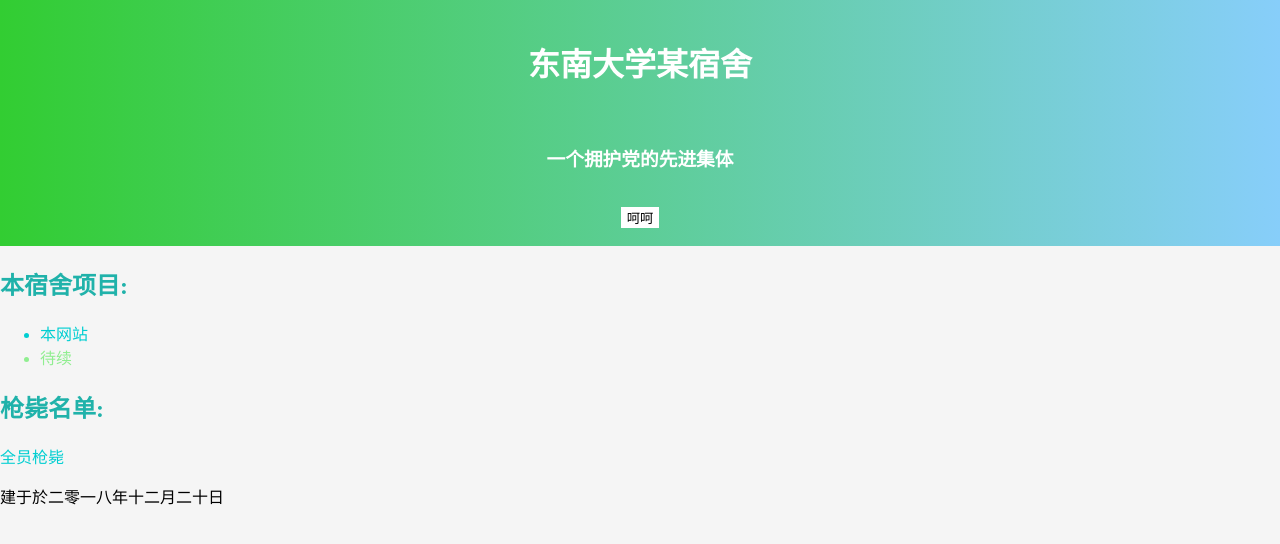
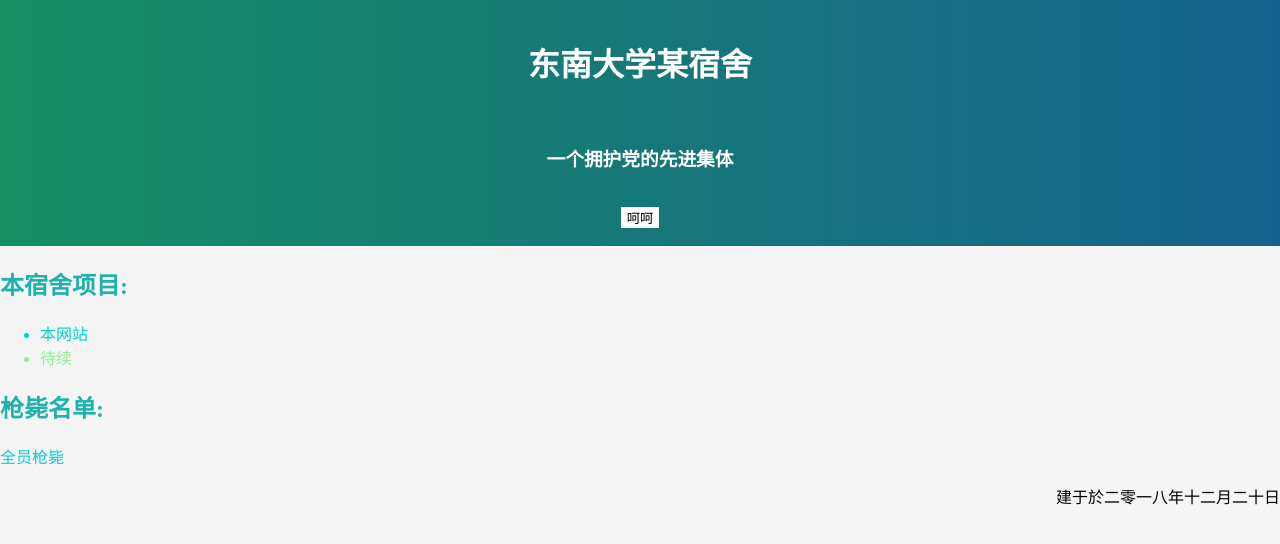
Before and after one commit to GTEGZGX-BXBWRCF/GTEGZGX-BXBWRCF.github.io, a plain HTML site: page index.html in a window 1280 px wide. Drawn offline with nearby package versions, Linux system fonts and the light colour scheme.

Commit message:
调整标题颜色

```diff
--- a/index.html
+++ b/index.html
@@ -6,7 +6,7 @@
     <script src="https://cdn.jsdelivr.net/npm/vue@2.5.21/dist/vue.js"></script>
     <style>
         #head{
-            background: linear-gradient(to left, lightskyblue, limegreen);
+            background: linear-gradient(to left, #16628f, #168e63);
             color: white;
             position: sticky;
             margin:auto;
@@ -22,6 +22,7 @@
 
         #data{
             float: bottom;
+            font-family: 楷体;
 
         }
     </style>
@@ -44,7 +45,7 @@
     <p style="color: darkturquoise"> 全员枪毙</p>
 </div>
 <div id="data">
-    <p style="float: end">建于於二零一八年十二月二十日</p>
+    <p style="float: end" align="right">建于於二零一八年十二月二十日</p>
 </div>
 
 
```
